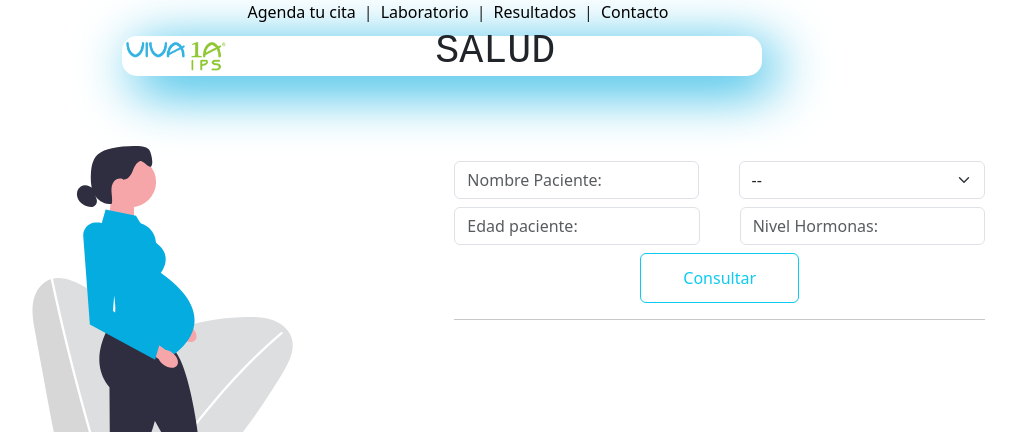
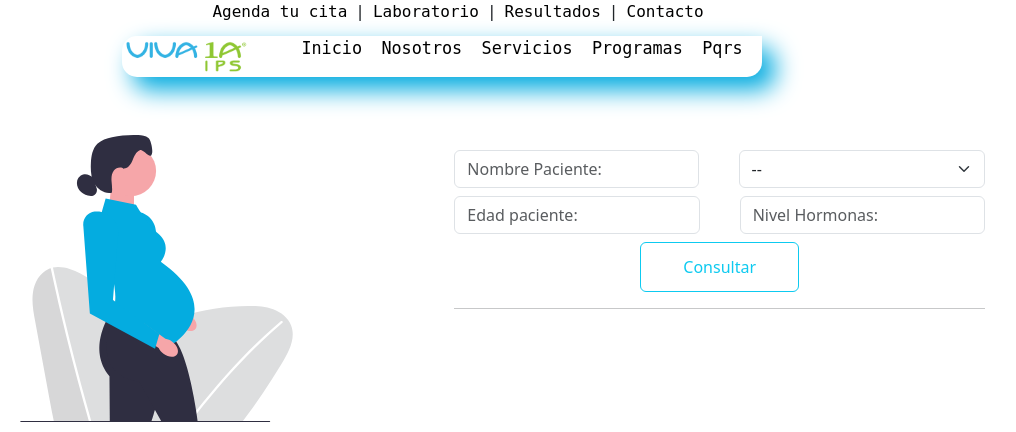
Before and after one commit to alceronDelgado/hormonas, a PHP site: page /hormonas/ in a window 1280 px wide. Shown: the top 432 px of the page, without its empty margins (198-1214 px from the left). Run offline with PHP 8.4, Linux system fonts and the light colour scheme.

Commit message:
cambios en header

```diff
--- a/assets/css/style.css
+++ b/assets/css/style.css
@@ -23,6 +23,7 @@ nav {
     align-items: center;
     gap: 8px;
     flex-direction: row;
+    font-family: monospace;
 
     li {
       font-size: 2vh;
@@ -47,12 +48,14 @@ nav {
 .header {
   display: flex;
   width: 50%;
-  height: 5vh;
+  height: 100%;
+  align-items: center;
   margin: 0 auto;
-  background-color: white;
-  box-shadow: 12px 12px 55px 1px #04ace0;
+
+  box-shadow: 12px 12px 25px 1px #04ace0;
   border-radius: 15px;
-  margin-top: 12px;
+  position: relative;
+  top: 12px;
 
   .logo {
     width: 20%;
@@ -65,21 +68,49 @@ nav {
     padding: 3px;
   }
 
-  .title {
-    width: 100%;
+  .menutitle {
+    width: 80%;
+    height: auto;
     display: flex;
-    justify-content: center;
-    font-family: 'Poppins';
+    justify-items: center;
+    align-items: center;
+
+
+    #textTitle {
+      display: flex;
+      justify-content: space-evenly;
+      list-style: none;
+      height: inherit;
+      font-family: 'Poppins', monospace;
+      text-transform: capitalize;
+      /* agregamos transición para aplicarla al hoover */
+      background-color: white;
+
+
+      /* etiqueta a del header */
+      a{
+        transition: 0.4s;
+        font-size: 2.1vh;
+        text-decoration: none;
+        color: black;
+      }
+
+
+      /* Efecto hoover */
+      li a:hover{
+        background-color: #04ace0;
+        color: #fff;
+        padding: 12px 3px;
+      }
+    }
+
+    .menuHeader{
+      width: 100%;
+
+    }
   }
 
-  #textTitle {
-    font-size: 5vh;
-    font-family: 'Courier New', Courier, monospace;
-    text-transform: capitalize;
-    display: flex;
-    justify-content: space-around;
-    align-items: center;
-  }
+
 }
 
 .container {
--- a/index.php
+++ b/index.php
@@ -27,8 +27,15 @@
     <div class="logo">
       <img src="assets/img/viva1a.png" alt="" id="logotipo" class="" width="100%" height="">
     </div>
-    <div class="title">
-      <h1 id="textTitle">SALUD</h1>
+    <div class="menutitle">
+      <!-- <h1 >SALUD</h1> -->
+      <ul class="menuHeader" id="textTitle">
+        <li><a href="#">Inicio</a></li>
+        <li><a href="#">Nosotros</a></li>
+        <li><a href="#">Servicios</a></li>
+        <li><a href="#">Programas</a></li>
+        <li><a href="#">Pqrs</a></li>
+      </ul>
     </div>
   </header>
 
```
Also changed, not shown: README.md.
